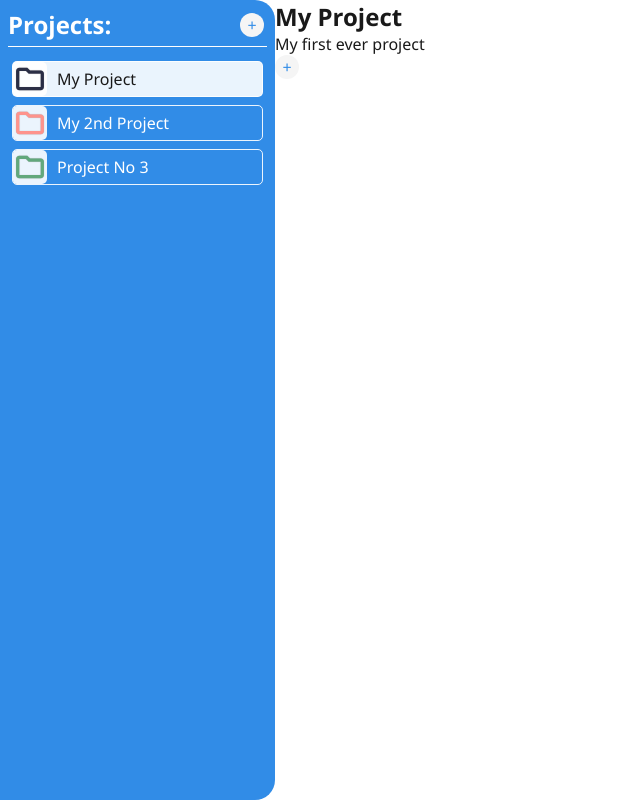
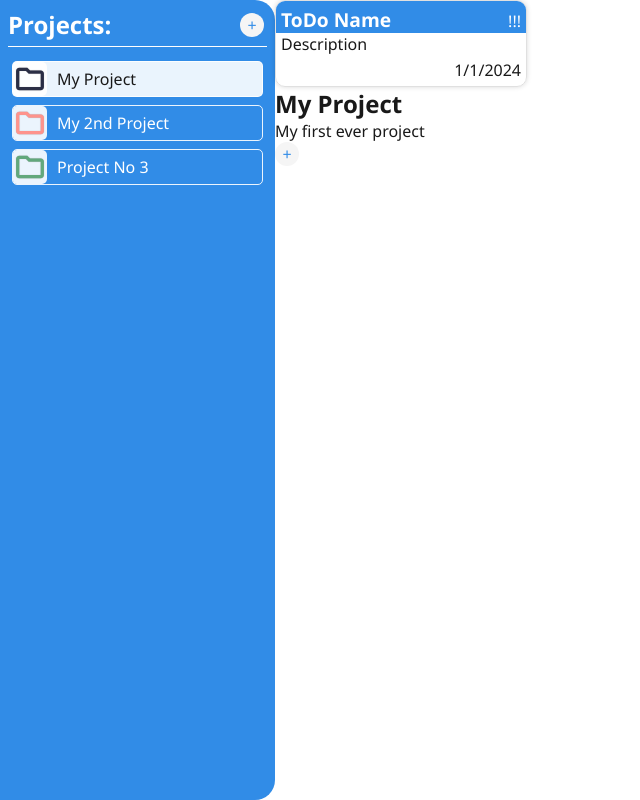
Before and after one commit to JamieNewson/todo-list, a website built with webpack: page src/index.html in a window 1280 px wide. Shown: the whole page, without its empty margins (0-640 px from the left). Built offline with nearby package versions, Linux system fonts and the light colour scheme.

Commit message:
CSS Started for ToDo Elements, No JS for Creation

```diff
--- a/src/index.html
+++ b/src/index.html
@@ -109,7 +109,16 @@
         </div>
         <ul class="projectList"></ul>
       </div>
-      <div class="projectDisplay"></div>
+      <div class="projectDisplay">
+        <div class="toDoElement">
+          <div class="toDo-header">
+            <h3 class="title">ToDo Name</h3>
+            <span class="priority">!!!</span>
+          </div>
+          <p class="description">Description</p>
+          <p class="dueDate">1/1/2024</p>
+        </div>
+      </div>
     </div>
   </body>
 </html>
--- a/src/styles.css
+++ b/src/styles.css
@@ -190,3 +190,36 @@ select {
 .newElementBtn:hover {
   background-color: rgb(225, 225, 225);
 }
+
+.toDoElement {
+  position: relative;
+  border: 1px solid rgb(224, 224, 224);
+  border-radius: 10px;
+  max-width: 250px;
+  height: 85px;
+  overflow: hidden;
+  box-shadow: 0 0 5px rgba(0, 0, 0, 0.15);
+}
+
+.toDo-header {
+  display: flex;
+  align-items: baseline;
+  justify-content: space-between;
+  background-color: #318ce7;
+
+  padding: 5px 5px 0 5px;
+}
+
+.toDo-header * {
+  color: white;
+}
+
+.description {
+  padding-left: 5px;
+}
+
+.dueDate {
+  position: absolute;
+  bottom: 5px;
+  right: 5px;
+}
```
